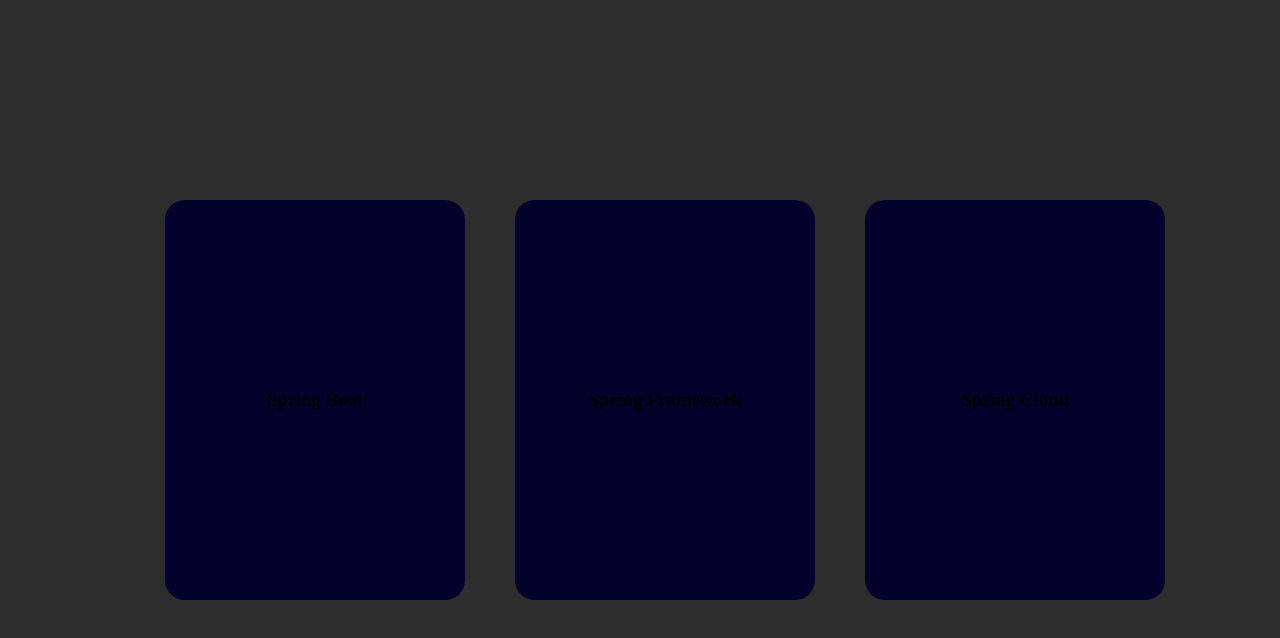
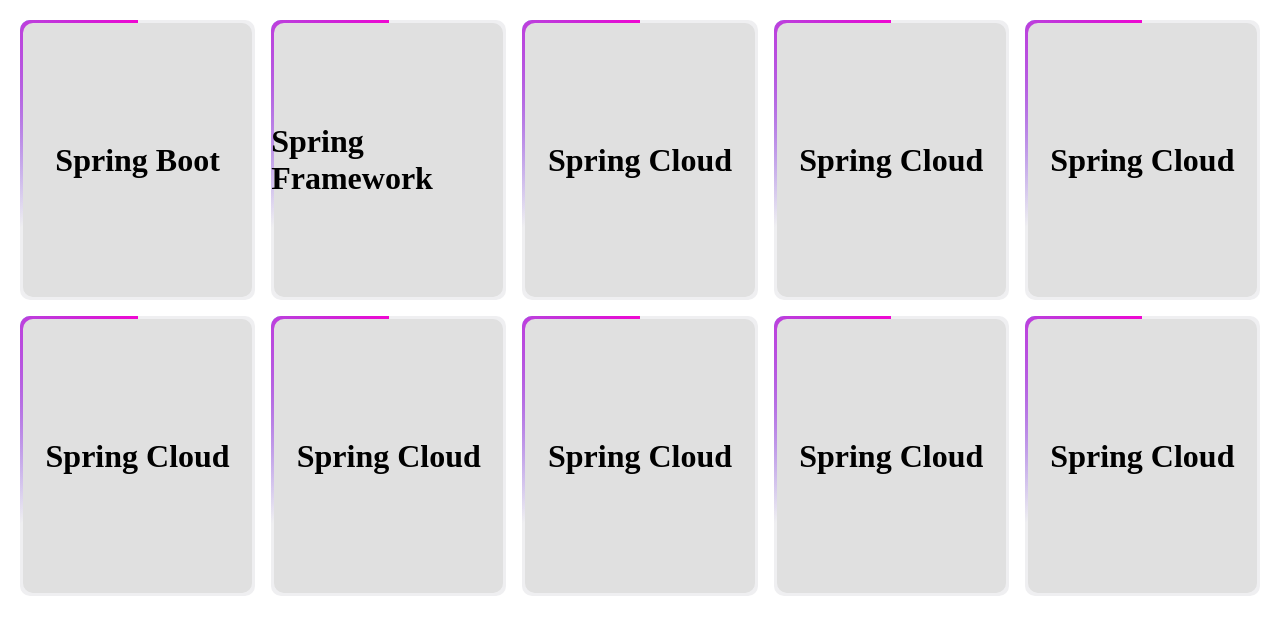
Before and after one commit to MaroufEbrahimi/animation-style, a plain HTML site: page index.html in a window 1280 px wide. Drawn offline with Linux system fonts and the light colour scheme.

Commit message:
some initial changes

```diff
--- a/index.html
+++ b/index.html
@@ -20,6 +20,34 @@
         <span></span>
         <h3>Spring Cloud</h3>
       </div>
+      <div class="box">
+        <span></span>
+        <h3>Spring Cloud</h3>
+      </div>
+      <div class="box">
+        <span></span>
+        <h3>Spring Cloud</h3>
+      </div>
+      <div class="box">
+        <span></span>
+        <h3>Spring Cloud</h3>
+      </div>
+      <div class="box">
+        <span></span>
+        <h3>Spring Cloud</h3>
+      </div>
+      <div class="box">
+        <span></span>
+        <h3>Spring Cloud</h3>
+      </div>
+      <div class="box">
+        <span></span>
+        <h3>Spring Cloud</h3>
+      </div>
+      <div class="box">
+        <span></span>
+        <h3>Spring Cloud</h3>
+      </div>
     </div>
   </body>
 </html>
--- a/style.css
+++ b/style.css
@@ -5,22 +5,62 @@
 }
 
 .boxes {
-  display: flex;
-  justify-content: center;
-  align-items: center;
-  min-height: 100vh;
-  background: #2d2d2e;
+  display: grid;
+  grid-template-columns: repeat(5, 1fr);
+  gap: 1rem;
+  margin: 20px;
 }
 
 .boxes .box {
   position: relative;
-  width: 300px;
-  height: 400px;
-  margin-left: 50px;
-  background: rgb(1, 1, 43);
+  height: 280px;
+  background: rgb(239, 239, 241);
   display: flex;
   align-items: center;
   justify-content: center;
-  border-radius: 20px;
+  border-radius: 10px;
   overflow: hidden;
 }
+
+.boxes .box::after {
+  content: "";
+  position: absolute;
+  width: 500px;
+  height: 500px;
+  background: conic-gradient(transparent, transparent, transparent, #f107d2);
+  animation: anima 4s linear infinite;
+  animation-delay: 1s;
+}
+
+.boxes .box::before {
+  content: "";
+  position: absolute;
+  width: 500px;
+  height: 500px;
+  background: conic-gradient(transparent, transparent, transparent, #0994f3);
+  animation: anima 4s linear infinite;
+}
+
+/* @keyframes anima {
+  0% {
+    transform: rotate(0deg);
+  }
+  30% {
+    transform: rotate(260deg);
+  }
+} */
+
+.boxes .box span {
+  position: absolute;
+  inset: 3px;
+  border-radius: 10px;
+  background-color: #e0e0e0;
+  z-index: 1;
+}
+
+.boxes .box h3 {
+  position: relative;
+  z-index: 2;
+  font-size: 2em;
+  color: #000000;
+}
```
